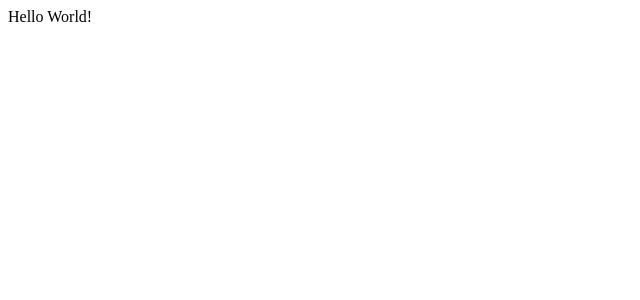
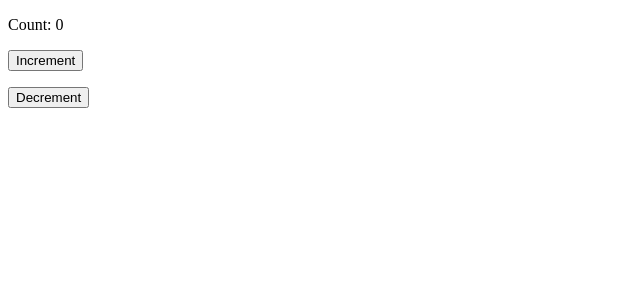
Before and after one commit to Seenu1702/myprofile, a React (Vite) app: page / in a window 1280 px wide. Shown: the top 300 px of the page, without its empty margins (0-640 px from the left). Built offline with nearby package versions, Linux system fonts and the light colour scheme.

Commit message:
stateful class component

```diff
--- a/src/App.jsx
+++ b/src/App.jsx
@@ -1,28 +1,37 @@
-import { Component } from 'react'
+import { Component } from "react";
 
-class App extends Component{
+// stateful Component
+class App extends Component {
+  constructor(props){
+    super(props); //to call the parent class constructor
 
-  //called after the component has to be rendered to the DOM
-  componentDidMount(){
-    console.log('Component Mounted')
+    // defining the state
+    this.state = {
+      count: 0
+    }
   }
 
-  //called immediately after the component updated in the DOM
-  componentDidUpdate(){
-    console.log('Component state updated')
+  increment = () => {
+    // update the state(data) of the count
+    this.setState({
+      count: this.state.count + 1
+    })
   }
 
-  componentWillUnmount(){
-    //invoked just before the component is removed from DOM
-    //releasing memory or resource
-    //detaching the events
-    //canceling the timer
+  decrement = () => {
+    this.setState({
+      count: this.state.count - 1
+    })
   }
-
 
   render(){
     return(
-      <div>Hello World!</div>
+      <div>
+        <p>Count: { this.state.count }</p>
+        <p><button onClick={ this.increment }>Increment</button></p>
+        <p><button onClick={ this.decrement }>Decrement</button></p>
+
+      </div>
     )
   }
 }
```
